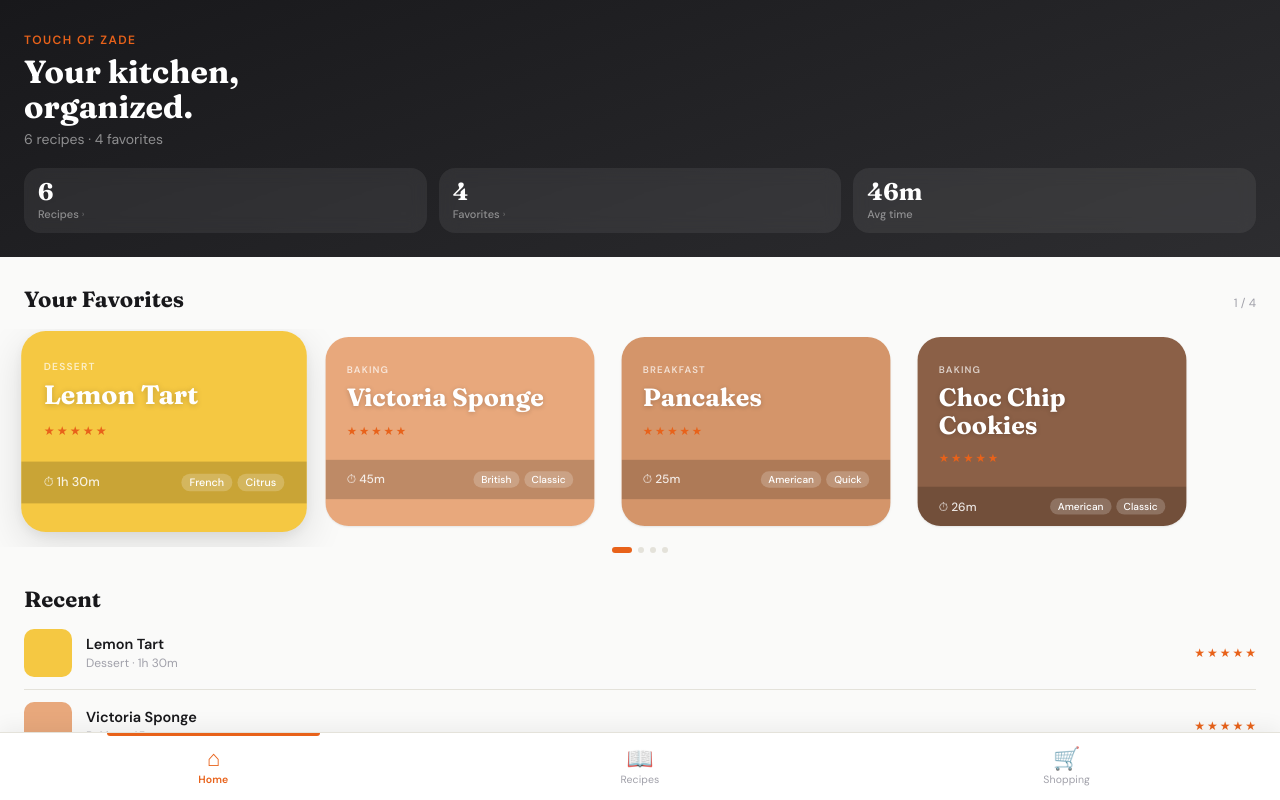
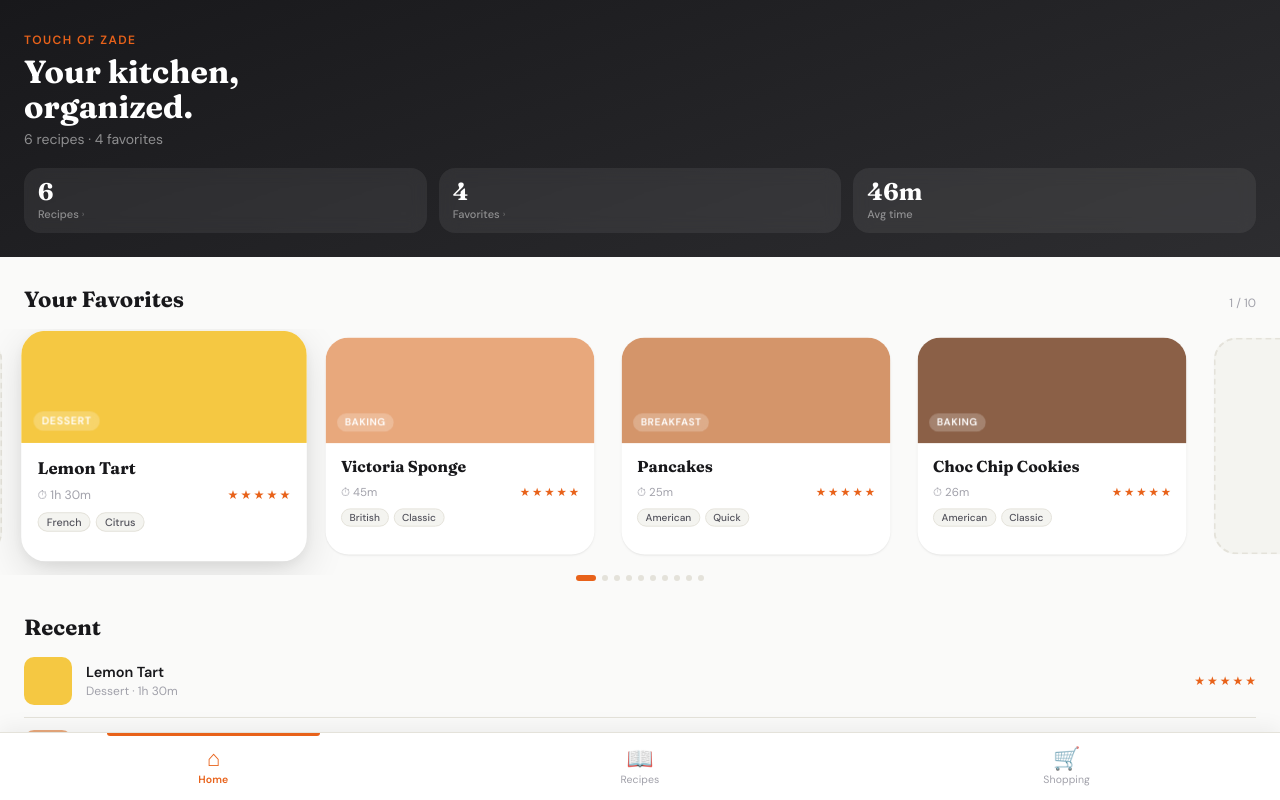
Before and after one commit to 2003antonio/cookbook-app, a React (Create React App) app: page / in a window 1280 px wide. Built offline with nearby package versions, Linux system fonts and the light colour scheme.

Commit message:
home screen update, favorites cleaned

```diff
--- a/src/HomeScreen.jsx
+++ b/src/HomeScreen.jsx
@@ -1,4 +1,4 @@
-import { useState, useRef } from "react";
+import { useState, useRef, useEffect } from "react";
 import { StarRating } from "./components.jsx";
 import { formatTime, formatIngredient } from "./useRecipes";
 
@@ -194,31 +194,70 @@ function RecipePreviewSheet({ recipe, onClose, onAddToShopping }) {
   );
 }
 
-// ── Swipeable Favorites Carousel ──────────────────────────────────────────────
-function FavoritesCarousel({ favorites, onSelect }) {
-  const [active, setActive] = useState(0);
-  const trackRef = useRef(null);
+// ── Swipeable, Infinitely-Looping Favorites Carousel ──────────────────────────
+const CARD_W = 280;
+const GAP = 16;
+const CARD_STEP = CARD_W + GAP;
+
+function FavoritesCarousel({ favorites, onSelect, onAddNew }) {
+  const outerRef = useRef(null);
+  const [containerWidth, setContainerWidth] = useState(0);
+
+  // Measure available width so we know how many cards are visible on this device
+  useEffect(() => {
+    const measure = () => setContainerWidth(outerRef.current?.offsetWidth || window.innerWidth);
+    measure();
+    window.addEventListener("resize", measure);
+    return () => window.removeEventListener("resize", measure);
+  }, []);
+
+  // Build the base slide list: real favorites, padded with "add new" placeholders
+  // so the row is long enough to loop smoothly on this screen size.
+  const visibleCount = containerWidth ? Math.max(1, Math.ceil(containerWidth / CARD_STEP)) : 2;
+  const minSlides = Math.max(visibleCount * 2, 3);
+  const placeholderCount = Math.max(0, minSlides - favorites.length);
+
+  const baseSlides = [
+    ...favorites.map(r => ({ type: "recipe", id: String(r.id), recipe: r })),
+    ...Array.from({ length: placeholderCount }, (_, i) => ({ type: "placeholder", id: `placeholder-${i}` })),
+  ];
+  const n = baseSlides.length;
+
+  // Triple the list so we always have a full "screen" of cards to scroll toward
+  // in either direction — the illusion of an endless, continuously rotating loop.
+  const loopSlides = [...baseSlides, ...baseSlides, ...baseSlides];
+
+  const [active, setActive] = useState(n); // start in the middle copy
+  const [transitioning, setTransitioning] = useState(false);
+  const [dragOffset, setDragOffset] = useState(0);
+
   const startX = useRef(null);
   const lastX = useRef(0);
   const velocity = useRef(0);
   const dragging = useRef(false);
   const dragDelta = useRef(0);
-  const [dragOffset, setDragOffset] = useState(0);
-  const [isAnimating, setIsAnimating] = useState(false);
 
-  const count = favorites.length;
-  if (!count) return null;
+  // Re-center whenever the slide count changes (e.g. a favorite is added/removed)
+  useEffect(() => { setTransitioning(false); setActive(n); }, [n]);
 
-  const cardW = 280;
-  const gap = 16;
-
-  const clamp = (n) => Math.max(0, Math.min(count - 1, n));
+  if (!favorites.length) return null;
 
   const goTo = (idx) => {
-    setActive(clamp(idx));
     setDragOffset(0);
-    setIsAnimating(true);
-    setTimeout(() => setIsAnimating(false), 400);
+    setTransitioning(true);
+    setActive(idx);
+  };
+
+  // Once a swipe/snap animation finishes, silently re-center into the middle
+  // copy of the loop (no transition) so we never run out of cards to scroll to.
+  // Guard against bubbled transitionend events from child cards (their own
+  // hover/active transform & box-shadow transitions) — only react to the
+  // track's own transform finishing.
+  const handleTransitionEnd = (e) => {
+    if (e.target !== e.currentTarget || e.propertyName !== "transform") return;
+    setTransitioning(false);
+    if (active >= n * 2) setActive(active - n);
+    else if (active < n) setActive(active + n);
   };
 
   const onDown = (e) => {
@@ -227,6 +266,7 @@ function FavoritesCarousel({ favorites, onSelect }) {
     dragging.current = true;
     dragDelta.current = 0;
     velocity.current = 0;
+    setTransitioning(false);
   };
 
   const onMove = (e) => {
@@ -235,9 +275,8 @@ function FavoritesCarousel({ favorites, onSelect }) {
     velocity.current = x - lastX.current;
     lastX.current = x;
     dragDelta.current = x - startX.current;
-    const maxOffset = cardW * 0.4;
-    const bounded = Math.max(-maxOffset, Math.min(maxOffset, dragDelta.current));
-    setDragOffset(bounded);
+    const maxOffset = CARD_W * 0.4;
+    setDragOffset(Math.max(-maxOffset, Math.min(maxOffset, dragDelta.current)));
   };
 
   const onUp = () => {
@@ -245,12 +284,14 @@ function FavoritesCarousel({ favorites, onSelect }) {
     dragging.current = false;
     const move = dragDelta.current;
     const v = velocity.current;
-    const threshold = cardW * 0.25;
+    const threshold = CARD_W * 0.25;
     let next = active;
     if (move < -threshold || v < -5) next = active + 1;
     else if (move > threshold || v > 5) next = active - 1;
     goTo(next);
   };
+
+  const activeDot = ((active % n) + n) % n;
 
   return (
     <div>
@@ -258,12 +299,11 @@ function FavoritesCarousel({ favorites, onSelect }) {
         <h2 style={{ fontFamily: "var(--font-display)", fontSize: 22, fontWeight: 600, color: "var(--ink)" }}>
           Your Favorites
         </h2>
-        <span style={{ fontSize: 12, color: "var(--ink-faint)" }}>{active + 1} / {count}</span>
+        <span style={{ fontSize: 12, color: "var(--ink-faint)" }}>{activeDot + 1} / {n}</span>
       </div>
 
-      <div style={{ overflow: "hidden", margin: "0 -24px", padding: "4px 0 16px" }}>
+      <div ref={outerRef} style={{ overflow: "hidden", margin: "0 -24px", padding: "4px 0 16px" }}>
         <div
-          ref={trackRef}
           onMouseDown={onDown}
           onMouseMove={onMove}
           onMouseUp={onUp}
@@ -271,42 +311,50 @@ function FavoritesCarousel({ favorites, onSelect }) {
           onTouchStart={onDown}
           onTouchMove={onMove}
           onTouchEnd={onUp}
+          onTransitionEnd={handleTransitionEnd}
           style={{
             display: "flex",
-            gap,
+            gap: GAP,
             paddingLeft: 24,
             paddingRight: 24,
-            transform: `translateX(calc(${-active * (cardW + gap)}px + ${dragOffset}px))`,
-            transition:
-              isAnimating || (!dragging.current && dragOffset === 0)
-                ? "transform 0.4s cubic-bezier(0.22, 1, 0.36, 1)"
-                : "none",
+            transform: `translateX(calc(${-active * CARD_STEP}px + ${dragOffset}px))`,
+            transition: transitioning ? "transform 0.4s cubic-bezier(0.22, 1, 0.36, 1)" : "none",
             cursor: "grab",
             userSelect: "none",
           }}
         >
-          {favorites.map((r, i) => (
+          {loopSlides.map((slide, i) => {
+            const isActive = i === active;
+            return slide.type === "recipe" ? (
               <FavoriteCard
-              key={r.id}
-              recipe={r}
-              active={i === active}
+                key={`${Math.floor(i / n)}-${slide.id}`}
+                recipe={slide.recipe}
+                active={isActive}
                 onSelect={onSelect}
                 dragDelta={dragDelta}
               />
-          ))}
+            ) : (
+              <PlaceholderFavoriteCard
+                key={`${Math.floor(i / n)}-${slide.id}`}
+                active={isActive}
+                onAddNew={onAddNew}
+                dragDelta={dragDelta}
+              />
+            );
+          })}
         </div>
       </div>
 
       <div style={{ display: "flex", justifyContent: "center", gap: 6 }}>
-        {favorites.map((_, i) => (
+        {baseSlides.map((_, i) => (
           <button
             key={i}
-            onClick={() => goTo(i)}
+            onClick={() => goTo(active + (i - activeDot))}
             style={{
-              width: i === active ? 20 : 6,
+              width: i === activeDot ? 20 : 6,
               height: 6,
               borderRadius: 999,
-              background: i === active ? "var(--fire)" : "var(--border)",
+              background: i === activeDot ? "var(--fire)" : "var(--border)",
               transition: "all 0.25s ease",
               padding: 0,
             }}
@@ -317,6 +365,8 @@ function FavoritesCarousel({ favorites, onSelect }) {
   );
 }
 
+// Read-only preview card — same look as the Recipes grid card, minus the
+// favorite/edit/delete controls, since this is just a tap-to-view shortcut.
 function FavoriteCard({ recipe, active, onSelect, dragDelta }) {
   return (
     <div
@@ -325,53 +375,73 @@ function FavoriteCard({ recipe, active, onSelect, dragDelta }) {
         onSelect(recipe);
       }}
       style={{
-        minWidth: 280,
-        width: 280,
-        borderRadius: "var(--r-lg)",
-        background: recipe.color,
-        cursor: "pointer",
+        minWidth: CARD_W, width: CARD_W,
+        background: "white", borderRadius: "var(--r-lg)",
+        cursor: "pointer", overflow: "hidden",
         boxShadow: active ? "var(--shadow-lg)" : "var(--shadow-sm)",
         transform: active ? "scale(1.02)" : "scale(0.96)",
         transition: "transform 0.3s ease, box-shadow 0.3s ease",
-        overflow: "hidden",
         flexShrink: 0,
       }}
     >
-      <div style={{ padding: "28px 22px 22px" }}>
-        <div style={{
-          fontSize: 10, fontWeight: 700, letterSpacing: "0.12em",
-          textTransform: "uppercase", color: "rgba(255,255,255,0.7)", marginBottom: 8,
-        }}>
-          {recipe.category}
+      {/* Color swatch */}
+      <div style={{ height: 110, background: recipe.color, display: "flex", alignItems: "flex-end", padding: 12 }}>
+        <span style={{
+          fontSize: 10.5, fontWeight: 600, textTransform: "uppercase", letterSpacing: "0.06em",
+          background: "rgba(255,255,255,0.22)", backdropFilter: "blur(4px)",
+          color: "white", padding: "3px 8px", borderRadius: 999,
+        }}>{recipe.category}</span>
       </div>
-        <h3 style={{
-          fontFamily: "var(--font-display)", fontSize: 26, fontWeight: 700,
-          color: "white", lineHeight: 1.1, marginBottom: 12,
-          textShadow: "0 1px 6px rgba(0,0,0,0.2)",
-        }}>
+
+      <div style={{ padding: "14px 16px 16px" }}>
+        <h3 style={{ fontFamily: "var(--font-display)", fontSize: 16.5, fontWeight: 600, color: "var(--ink)", marginBottom: 8, lineHeight: 1.3 }}>
           {recipe.name}
         </h3>
+        <div style={{ display: "flex", alignItems: "center", justifyContent: "space-between", marginBottom: 9 }}>
+          <span style={{ fontSize: 12, color: "var(--ink-faint)" }}>⏱ {formatTime(recipe.prepTime, recipe.cookTime)}</span>
           <StarRating rating={recipe.rating || 0} size="sm" />
         </div>
-
-      <div style={{
-        background: "rgba(0,0,0,0.18)", padding: "12px 22px",
-        display: "flex", justifyContent: "space-between", alignItems: "center",
-      }}>
-        <span style={{ fontSize: 12.5, color: "rgba(255,255,255,0.85)", fontWeight: 500 }}>
-          ⏱ {formatTime(recipe.prepTime, recipe.cookTime)}
-        </span>
-        <div style={{ display: "flex", gap: 5 }}>
-          {(recipe.tags || []).slice(0, 2).map(t => (
+        <div style={{ display: "flex", flexWrap: "wrap", gap: 5 }}>
+          {(recipe.tags || []).slice(0, 3).map(t => (
             <span key={t} style={{
               fontSize: 10.5, padding: "2px 8px", borderRadius: 999,
-              background: "rgba(255,255,255,0.2)", color: "white", fontWeight: 500,
-            }}>
-              {t}
-            </span>
+              background: "var(--surface)", color: "var(--ink-soft)",
+              border: "1px solid var(--border)", fontWeight: 500,
+            }}>{t}</span>
           ))}
         </div>
       </div>
+    </div>
+  );
+}
+
+// Filler card shown when there aren't enough favorites to fill the loop —
+// keeps the carousel feeling continuous instead of stopping short.
+function PlaceholderFavoriteCard({ active, onAddNew, dragDelta }) {
+  return (
+    <div
+      onClick={() => {
+        if (Math.abs(dragDelta.current) > 5) return;
+        onAddNew?.();
+      }}
+      style={{
+        minWidth: CARD_W, width: CARD_W, minHeight: 226,
+        borderRadius: "var(--r-lg)",
+        background: "var(--surface)",
+        border: "2px dashed var(--border)",
+        cursor: "pointer",
+        display: "flex", flexDirection: "column", alignItems: "center", justifyContent: "center",
+        gap: 10, padding: "28px 22px", textAlign: "center",
+        boxShadow: active ? "var(--shadow-md)" : "none",
+        transform: active ? "scale(1.02)" : "scale(0.96)",
+        transition: "transform 0.3s ease, box-shadow 0.3s ease",
+        flexShrink: 0,
+      }}
+    >
+      <span style={{ fontSize: 26, color: "var(--ink-faint)" }}>♡</span>
+      <p style={{ fontSize: 13.5, fontWeight: 600, color: "var(--ink-soft)", lineHeight: 1.4 }}>
+        Click to add<br />new favorite
+      </p>
     </div>
   );
 }
@@ -473,7 +543,7 @@ export default function HomeScreen({ recipes, onGoToRecipes, onNewRecipe, onAddT
       <div style={{ padding: "28px 24px", display: "flex", flexDirection: "column", gap: 32 }}>
         {/* Favorites carousel — card tap opens preview sheet */}
         {favorites.length > 0 ? (
-          <FavoritesCarousel favorites={favorites} onSelect={setPreviewRecipe} />
+          <FavoritesCarousel favorites={favorites} onSelect={setPreviewRecipe} onAddNew={onNewRecipe} />
         ) : (
           <div style={{
             background: "var(--surface)", borderRadius: "var(--r-lg)",
```
Lines whose indentation alone changed are shown as unchanged.
